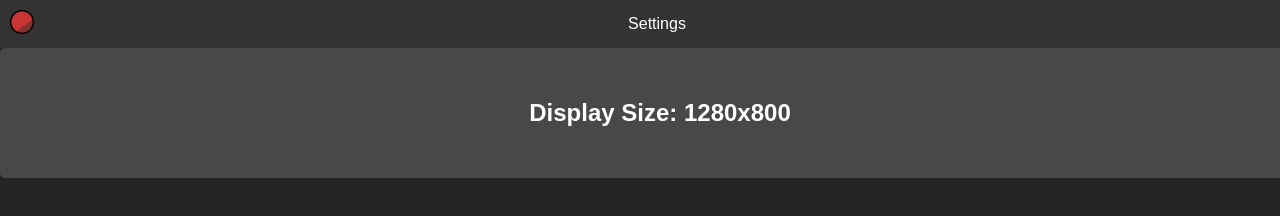
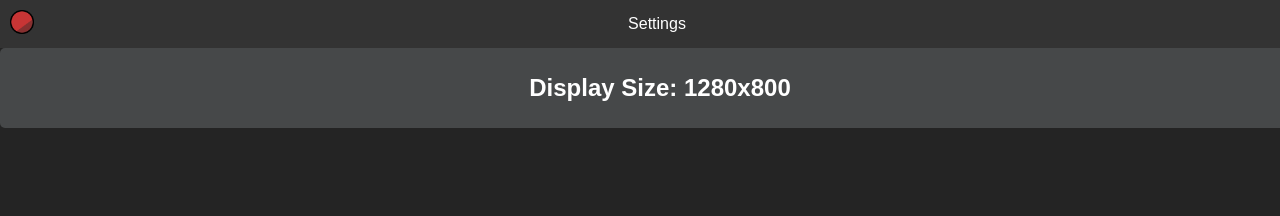
Before and after one commit to HttpAnimation/SilverOS, a plain HTML site: page settingsAbout.html in a window 1280 px wide. Shown: the top 216 px of the page. Drawn offline with Linux system fonts and the light colour scheme.

Commit message:
hight of 40

```diff
--- a/css/settingsAbout.css
+++ b/css/settingsAbout.css
@@ -34,7 +34,7 @@ body {
     color: #fff;
     border: none;
     width: 100%; /* Stretch across the horizontal space */
-    height: 90px; /* Fixed height */
+    height: 40px; /* Fixed height */
     border-radius: 5px;
     cursor: pointer;
     margin-right: 10px;
```
